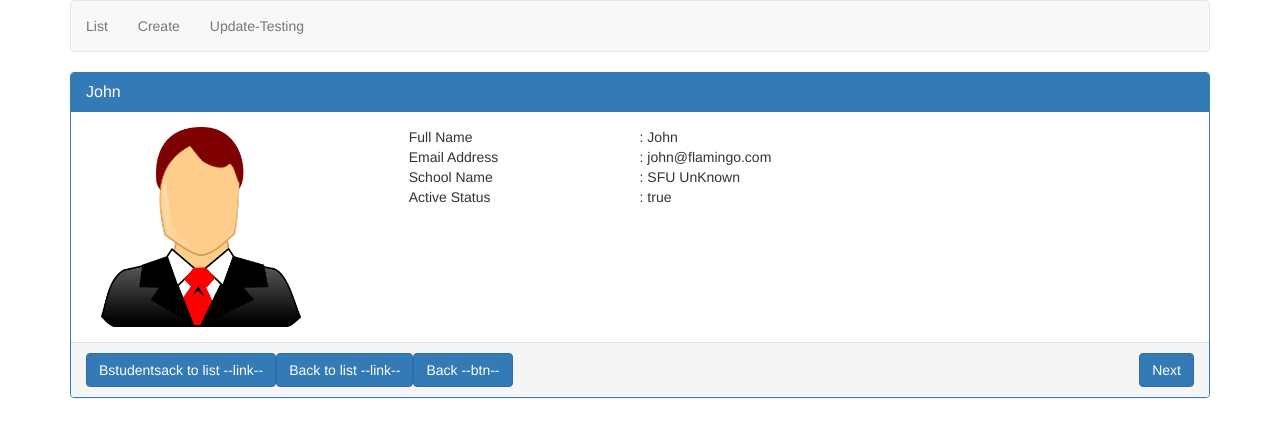
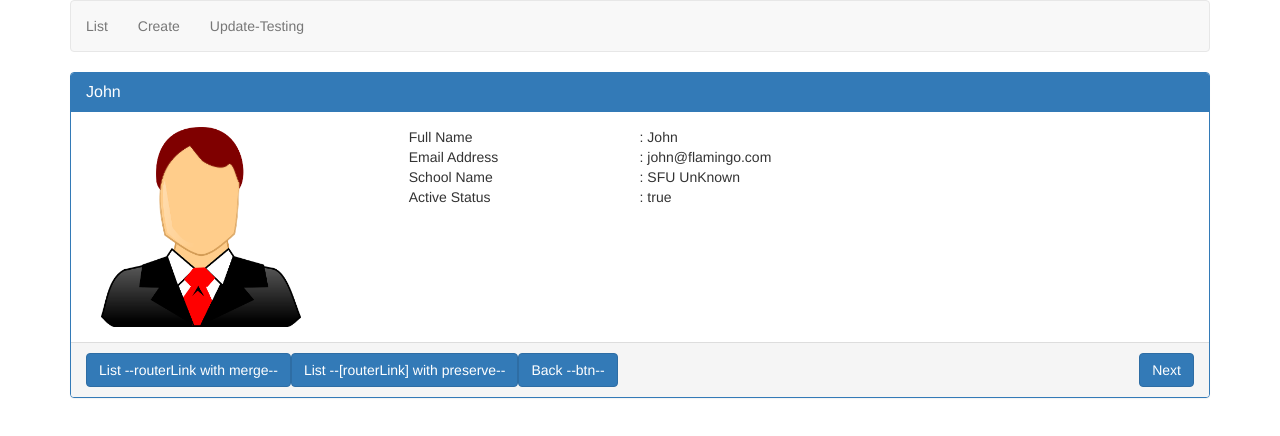
Before and after one commit to timyshark/academy-ng, an Angular app: page /students/2 in a window 1280 px wide. Shown: the top 436 px of the page. Built offline with nearby package versions, Linux system fonts and the light colour scheme.

Commit message:
Form Parameters query and optional

```diff
--- a/src/app/students/list-students.component.html
+++ b/src/app/students/list-students.component.html
@@ -31,4 +31,9 @@
     <div (click)="onClick(std.sId)" class="pointerCursor">
         <app-display-student [student]="std" ></app-display-student>
     </div>
+            <!-- onClick or use link -->
+    <a [routerLink] = "['/students', std.sId]"
+       [queryParams]="{ 'searchTerm': 'J', 'testParam' : 'hcLinkTestValue'}">
+      Details
+    </a>
 </div>
--- a/src/app/students/list-students.component.ts
+++ b/src/app/students/list-students.component.ts
@@ -1,7 +1,7 @@
 import { Component, OnInit } from '@angular/core';
 import { Student } from '../models/student.model';
 import { StudentService } from './student.service';
-import { Router } from '@angular/router';
+import { Router, ActivatedRoute } from '@angular/router';
 
 @Component({
   selector: 'app-list-students',
@@ -27,7 +27,9 @@ export class ListStudentsComponent implements OnInit {
 
 
   //private currentStudentNdx =1;
-  constructor(private _studentService : StudentService,private _router :Router) {
+  constructor(private _studentService : StudentService,
+              private _router :Router,
+              private _aroute : ActivatedRoute) {
 
   }
   filterStudents(searchTerm : string) : Student[]{
@@ -37,7 +39,23 @@ export class ListStudentsComponent implements OnInit {
   ngOnInit() {
     this.studentsList = this._studentService.getStudentsList();
   //  this.currentStudent = this.studentsList[0];
-    this.filteredStudents = this.studentsList;
+
+    //Inspecting parameters (after ?)
+    console.log(this._aroute.snapshot.queryParamMap.has('searchTerm')); //returns true:found, false:not-found
+    console.log(this._aroute.snapshot.queryParamMap.get('searchTerm')); //return string value of key 'searchTerm'
+    console.log(this._aroute.snapshot.queryParamMap.getAll('searchTerm')); //return array of string values ['John','newValue','testValue'...etc]
+    console.log(this._aroute.snapshot.queryParamMap.keys); //is array of keys as strings ['searchTerm','newParam','testParam'...etc]
+
+    // to use optional parameter (after ;) use paramMap instead of queryParamMap ex
+    console.log(this._aroute.snapshot.paramMap.keys); //is array of keys as strings of parameters after : , ex ['sId',...etc]
+
+    if (this._aroute.snapshot.queryParamMap.has('searchTerm')) {
+      this.searchTerm = this._aroute.snapshot.queryParamMap.get('searchTerm'); //automatically filters the students in the property setter
+    } else {
+      this.filteredStudents = this.studentsList;
+
+    }
+
   }
 
   /*
@@ -52,7 +70,8 @@ export class ListStudentsComponent implements OnInit {
  }
  */
 onClick(stdId: number){
- this._router.navigate(["/students/" + stdId]);
+ this._router.navigate(["/students/" + stdId],
+ {queryParams : {'searchTerm' : this.searchTerm, 'testParam': 'hcTestValue'}});
 }
 onMouseMove(){
 
@@ -60,7 +79,7 @@ onMouseMove(){
 changeStudentName(){
   //pure change
  this.studentsList[0].fName = 'Jordan';
- //Force refreshing
+ //Force refreshing by component
  this.filteredStudents = this.filterStudents(this.searchTerm);
 
  //Impure change
--- a/src/app/students/student-details.component.html
+++ b/src/app/students/student-details.component.html
@@ -52,8 +52,17 @@
         </div>
     </div>
     <div class="panel-footer">
-        <a class="btn btn-primary" routerLink="/list">Bstudentsack to list --link--</a>
-        <a class="btn btn-primary" [routerLink]='["/list",{sId:student.sId, sname: student.fName}]'>Back to list --link--</a>
+        <!-- routerLink passes parameter as string-->
+        <a class="btn btn-primary" routerLink="/list"
+            queryParamsHandling="merge" [queryParams]="{'newParams':'newValue'}">
+        List --routerLink with merge--
+        </a>
+        <!-- [routerLink passes parameters as array of objects -->
+        <a class="btn btn-primary" [routerLink]='["/list",{sId:student.sId}]'
+                                    queryParamsHandling="preserve"
+                                    [queryParams]="{'newParams':'newValue'}" >
+        List --[routerLink] with preserve--
+        </a>
         <button name="back" class="btn btn-primary" (click)="goBack()">Back --btn--</button>
         <button name="next" class="btn btn-primary pull-right" (click)="goNext()">Next</button>
     </div>
--- a/src/app/students/student-details.component.ts
+++ b/src/app/students/student-details.component.ts
@@ -32,7 +32,8 @@ export class StudentDetailsComponent implements OnInit {
   }
   goNext(){
     this._sId =this._sId % 3 + 1;
-    this._router.navigate(["/students",this._sId]);
+    this._router.navigate(["/students",this._sId],
+    { queryParamsHandling:'preserve'});
   }
 
 }
--- a/src/index.html
+++ b/src/index.html
@@ -50,6 +50,10 @@ Search Filtering:
 2. create search pipe filter class ,Annotate @Pipe, Register app.Module.ts in declaration section
 3. Pure change doesn't re-evaluate the filter pipe, Impure change do re-evaluate
 
+Passing Parameters:
+~~~~~~~~~~~~~~~~~~
+1. use queryParams ex. list.onClick() or list.html
+2. use queryParamsHandling preserve|merge ex. details.goBack() or links in html goNext()
 
 -->
 <!doctype html>
```
